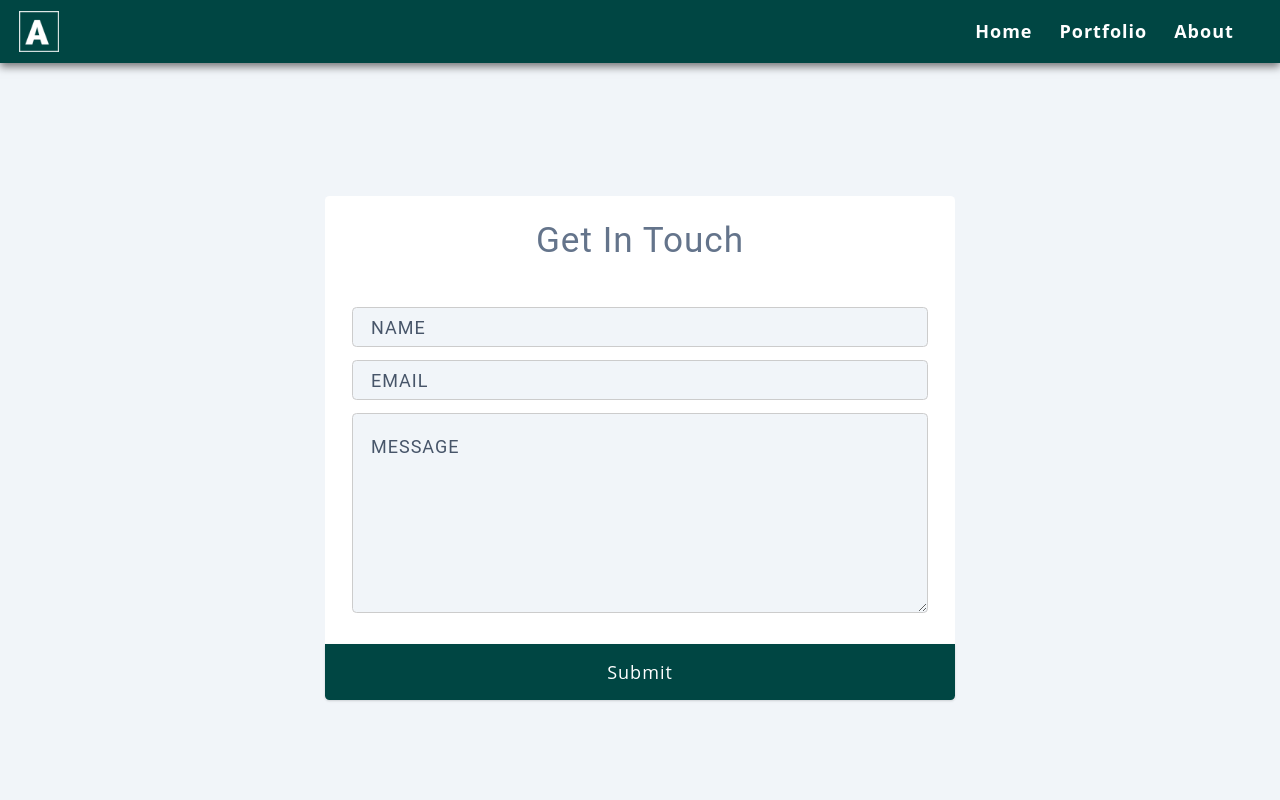
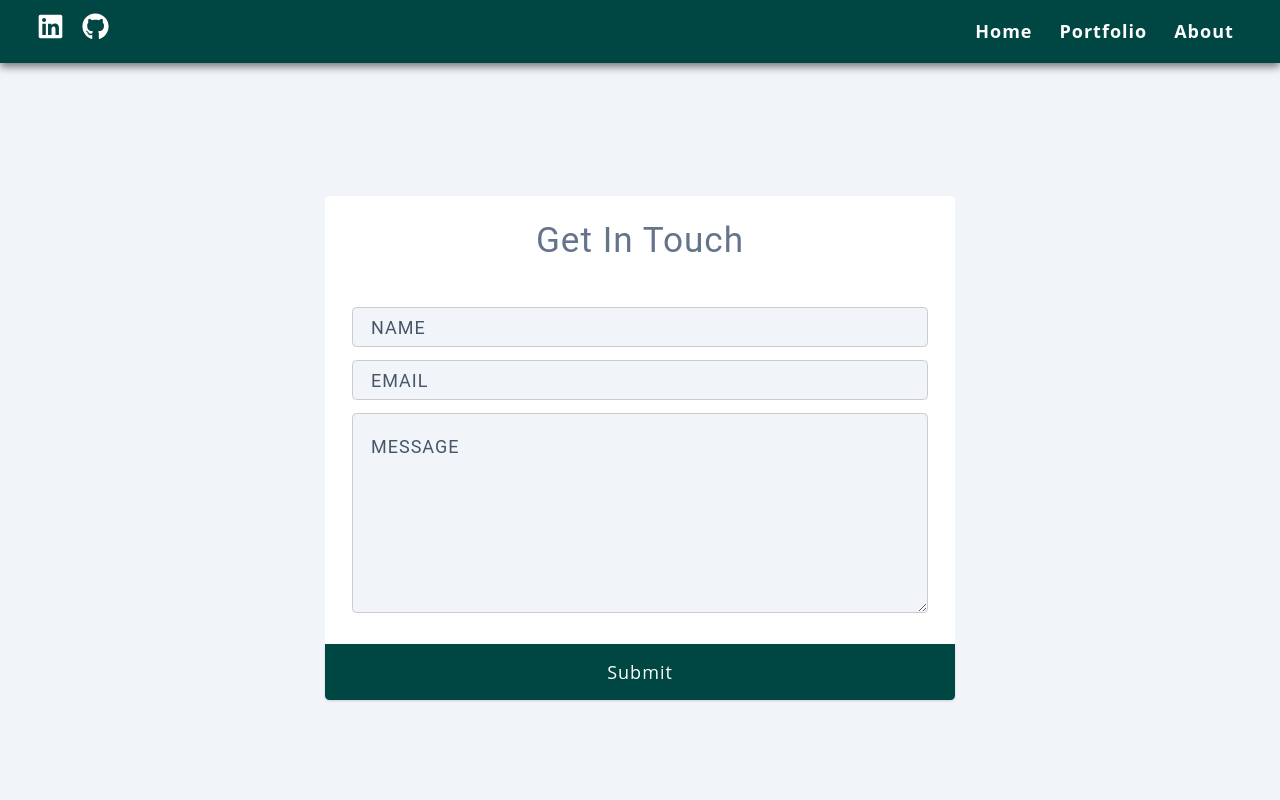
Before and after one commit to aljorgevi/aljorgevi.com, a Gatsby site: page /contact in a window 1280 px wide. Shown: the top 800 px of the page. Built offline with nearby package versions, Linux system fonts and the light colour scheme; Gatsby itself is replaced by a stand-in of ours.

Commit message:
add favicon and nav icons

```diff
--- a/src/components/Navbar.js
+++ b/src/components/Navbar.js
@@ -1,7 +1,7 @@
 import React from "react"
 import styled from "styled-components"
 import logo from "../assets/images/logo.png"
-import { FaAlignRight } from "react-icons/fa"
+import { FaAlignRight, FaLinkedin, FaGithub } from "react-icons/fa"
 import { Link } from "gatsby"
 import Links from "../constants/Links"
 
@@ -10,9 +10,20 @@ const Navbar = ({ toggleSidebar }) => {
     <Wrapper>
       <div className="nav-center">
         <div className="nav-header">
-          <Link to="/">
-            <img className="img" src={logo} alt="aljorgevi logo" />
-          </Link>
+          <a
+            href="https://www.linkedin.com/in/aljorgevi/"
+            target="_blank"
+            rel="noopener noreferrer"
+          >
+            <FaLinkedin className="icon" />
+          </a>
+          <a
+            href="https://github.com/aljorgevi"
+            target="_blank"
+            rel="noopener noreferrer"
+          >
+            <FaGithub className="icon" />
+          </a>
           <button type="button" className="toggle-btn" onClick={toggleSidebar}>
             <FaAlignRight />
           </button>
@@ -44,8 +55,11 @@ const Wrapper = styled.nav`
     justify-content: space-between;
     align-items: center;
   }
-  .img {
-    width: 40px;
+  .icon {
+    color: var(--white);
+    font-size: 1.5rem;
+    transition: var(--transition);
+    margin-left: 1rem;
   }
 
   .toggle-btn {
```
Also changed, not shown: static/favicon.ico.
